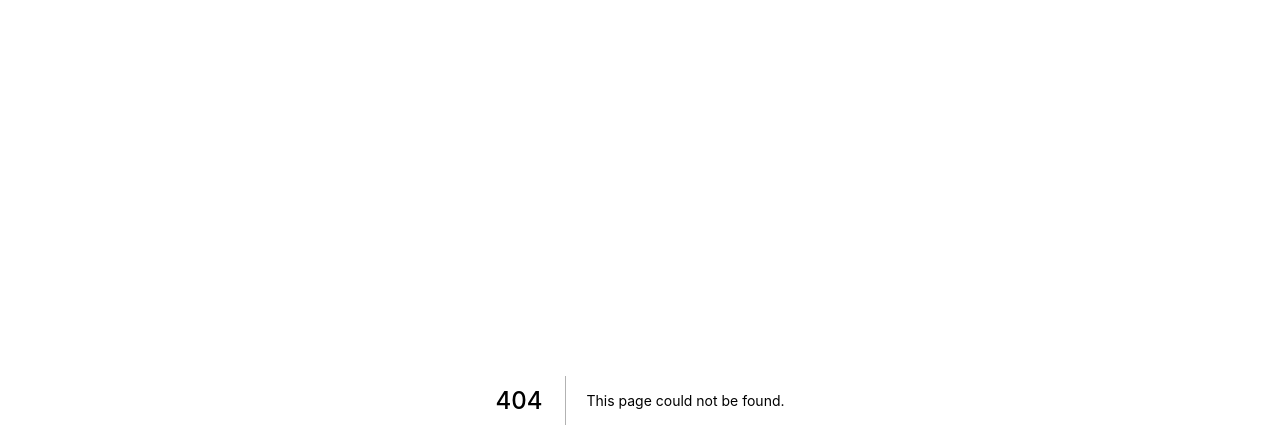
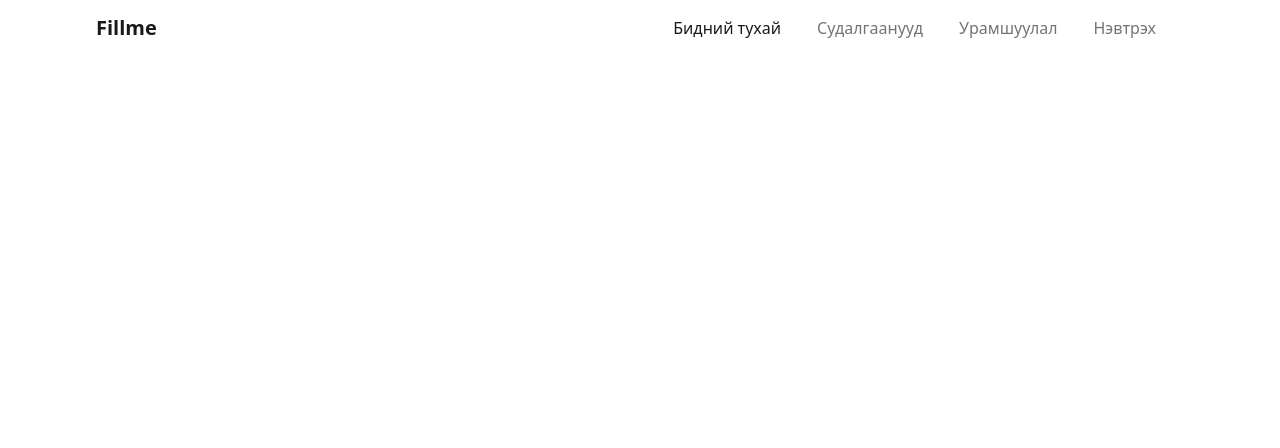
Before and after one commit to Suhbat247/Fillme, a Next.js app: page /about in a window 1280 px wide. Before the commit this address had no page. Shown: the top 448 px of the page. Built offline with nearby package versions, Linux system fonts and the light colour scheme.

Commit message:
useRouter

```diff
--- a/Comps/Header.js
+++ b/Comps/Header.js
@@ -1,6 +1,13 @@
 import styles from "../styles/Header.module.css"
+import { useRouter } from "next/dist/client/router";
 
 const Login = () => {
+  const router = useRouter();
+  const isActive = (r) =>
+  {
+      if(r===router.pathname) return " active"
+      else return "";
+  }
     return (
 <nav id={styles.navbar} className="navbar navbar-expand-lg navbar-light ">
   <div className="container-fluid px-5 py-2 mx-5 ">
@@ -11,25 +18,21 @@ const Login = () => {
     <div className="collapsecollapse" id="navbarSupportedContent">
       <ul id={styles.ulul} className="navbar-nav me-auto mb-2 mb-lg-0">
         <li className="nav-item">
-          <a className="nav-link" aria-current="page" href="#">Бидний тухай</a>
+          <a className={"nav-link" + isActive('/about')} aria-current="page" href="about">Бидний тухай</a>
         </li>
         <li className="nav-item">
-          <a className="nav-link" href="#">Судалгаанууд</a>
+          <a className={"nav-link" + isActive('/survays')}  href="survays">Судалгаанууд</a>
         </li>
         <li className="nav-item">
-          <a className="nav-link" href="#">Урамшуулал</a>
+          <a className={"nav-link" + isActive('gift')} href="gift">Урамшуулал</a>
         </li>
-        <li className="nav-item dropdown">
-          <a className="nav-link dropdown-toggle" href="#" id="navbarDropdown" role="button" data-bs-toggle="dropdown" aria-expanded="false">
-          Нэвтрэх
-          </a>
-          <ul className="dropdown-menu" aria-labelledby="navbarDropdown">
-            <li><a className="dropdown-item" href="#">Action</a></li>
-            <li><a className="dropdown-item" href="#">Another action</a></li>
+        <li className="nav-item">
+          <a className={"nav-link" + isActive('login')} href="login">Нэвтрэх</a>
+        </li>
 
-            <li><a className="dropdown-item" href="#">Something else here</a></li>
-          </ul>
-        </li>
+
+
+
       </ul>
     </div>
   </div>
--- /dev/null
+++ b/pages/about.js
@@ -0,0 +1,9 @@
+import Header from "../Comps/Header"
+
+const About = () => {
+    return (
+        <Header/>
+     );
+}
+
+export default About;
--- a/pages/login.js
+++ b/pages/login.js
@@ -1,6 +1,7 @@
 import styles from "../styles/Login.module.css"
 
 const Login = () => {
+
     return (
         <div className={`${styles.mainRow} row`}>
             <div  className={`${styles.ehniiCol} col`}>
@@ -11,8 +12,8 @@ const Login = () => {
                     <div className="d-flex justify-content-center">
                         <h1 className={`${styles.garchig}`}>Нэвтрэх</h1>
                     </div>
-                    <input id={styles.headerinput} type="text" className="form-control" placeholder="Нэвтрэх нэр..." aria-label="Recipient's username" aria-describedby="button-addon2"/>
-                    <input id={styles.headerinput} type="text" className="form-control" placeholder="Нууц үг..." aria-label="Recipient's username" aria-describedby="button-addon2"/>
+                    <input id={styles.headerinput} type="text" className="form-control" placeholder="Нэвтрэх нэр" aria-label="Recipient's username" aria-describedby="button-addon2"/>
+                    <input id={styles.headerinput} type="text" className="form-control" placeholder="Нууц үг" aria-label="Recipient's username" aria-describedby="button-addon2"/>
                     <a className="d-flex justify-content-end" href=""><p>Нууц үгээ мартсан?</p></a>
                     <div className="d-grid gap-2 col-9 mx-auto">
                         <button id={styles.loginButtonTop}  className="btn-lg" type="button">Нэвтрэх</button>
@@ -21,6 +22,7 @@ const Login = () => {
                 </div>
             </div>
         </div>
+        //registeriig hii
      );
 }
 
--- a/styles/Login.module.css
+++ b/styles/Login.module.css
@@ -19,8 +19,9 @@
 #loginButtonBott{
     border-radius: 50px;
     background-color: rgba(0, 255, 255, 0);
-    box-shadow: rgba(255, 255, 255, 0);
+    box-shadow: 0px 0px 5px rgba(0, 0, 0, 0.298);
   }
+
 .ehniiCol{
   background-color: #D8FFFF;
 }
```
